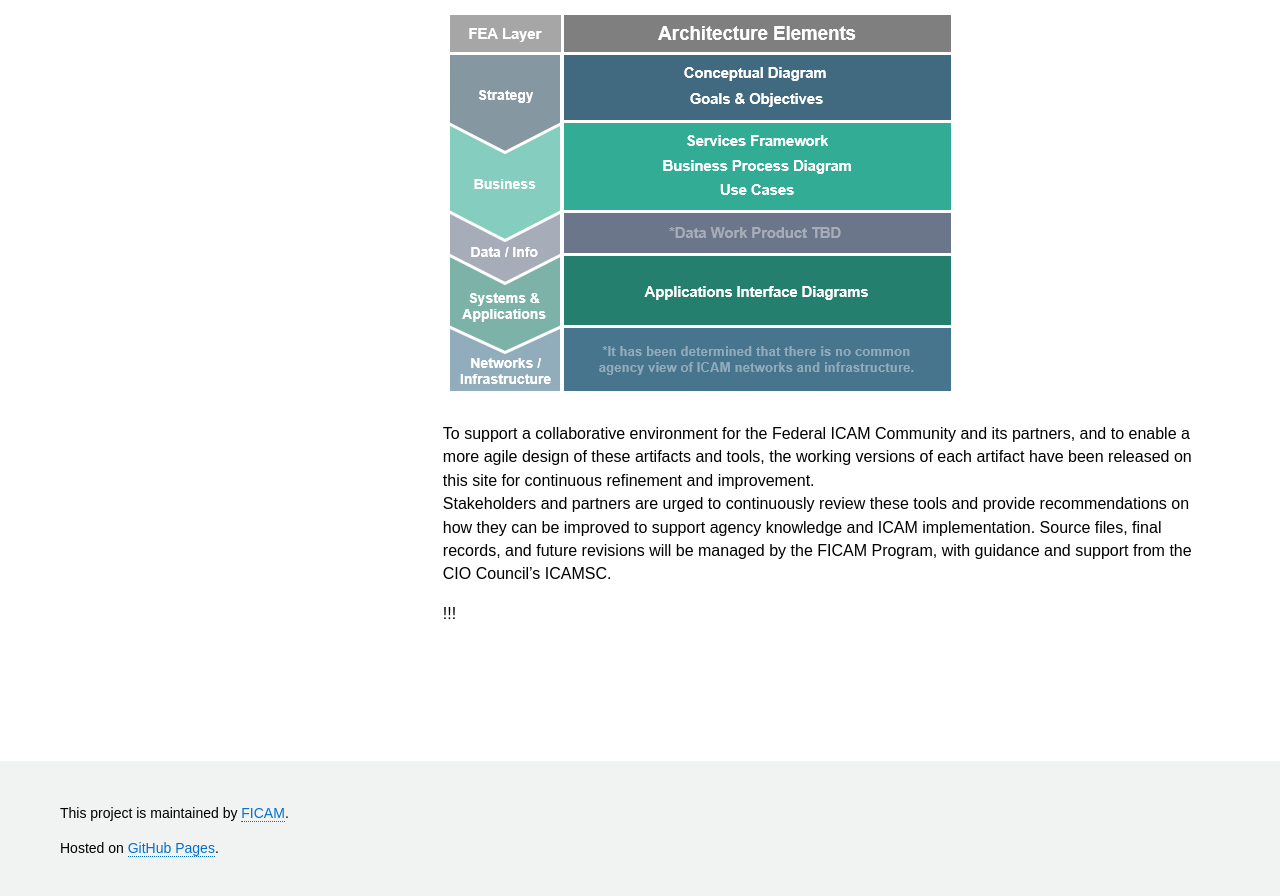
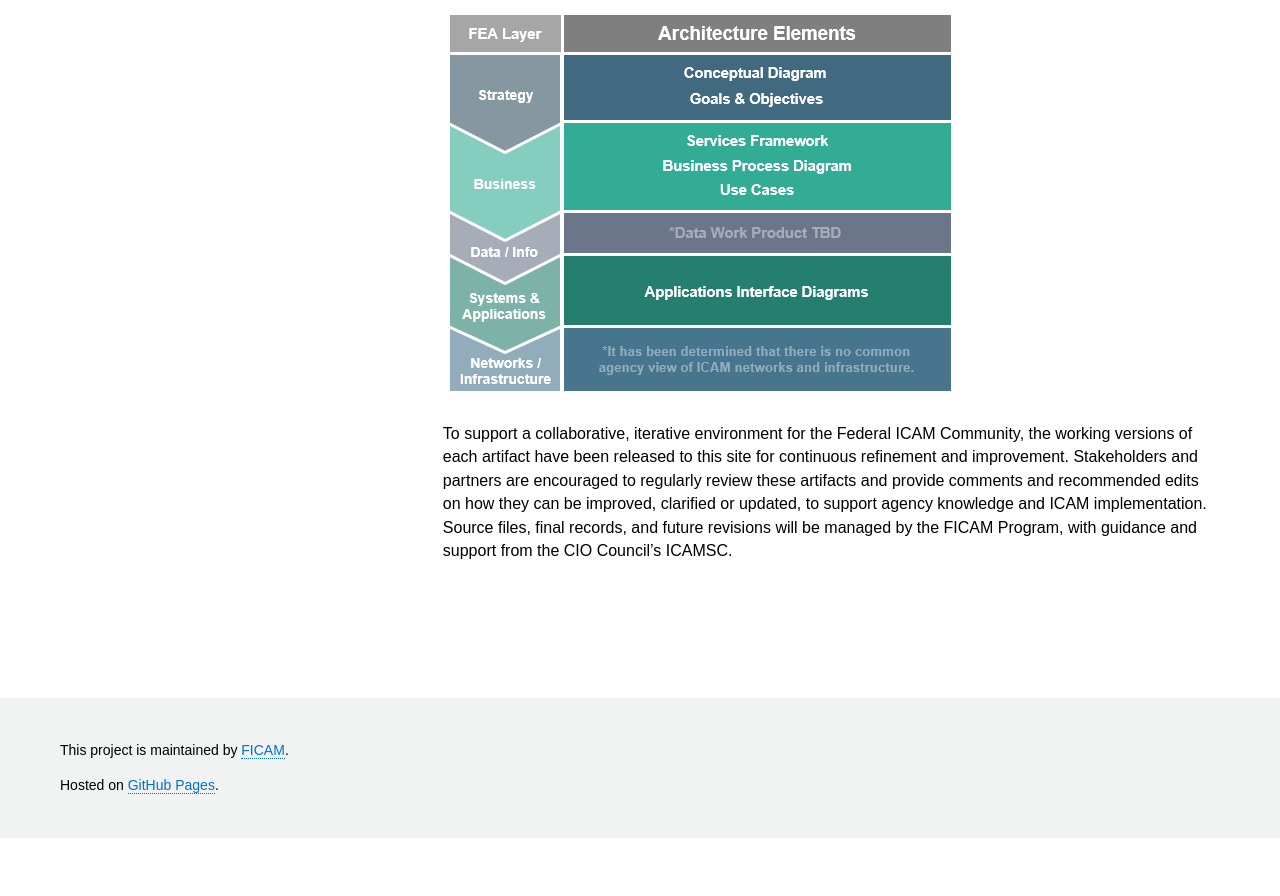
Before and after one commit to GSA/ficam-arch, a Jekyll site: the page built from pages/ficam_overview.md, in a window 1280 px wide and 900 px high, scrolled down 700 px. Shown: the top 896 px of the window. Built offline with Jekyll 4.4.1, drawn with Linux system fonts in a browser that asks for light colours; after the commit the page ends 1538 px from its top, so only the background shows below that.

Commit message:
Updated Overview text

```diff
--- a/pages/ficam_overview.md
+++ b/pages/ficam_overview.md
@@ -14,7 +14,4 @@ Each element of the updated Architecture aligns with one of the six sub-architec
 
 ![Image of FEA Mapping](../img/ArchSummary.png)
 
-To support a collaborative environment for the Federal ICAM Community and its partners, and to enable a more agile design of these artifacts and tools, the working versions of each artifact have been released on this site for continuous refinement and improvement.
-Stakeholders and partners are urged to continuously review these tools and provide recommendations on how they can be improved to support agency knowledge and ICAM implementation. Source files, final records, and future revisions will be managed by the FICAM Program, with guidance and support from the CIO Council’s ICAMSC.
-
-!!!
+To support a collaborative, iterative environment for the Federal ICAM Community, the working versions of each artifact have been released to this site for continuous refinement and improvement. Stakeholders and partners are encouraged to regularly review these artifacts and provide comments and recommended edits on how they can be improved, clarified or updated, to support agency knowledge and ICAM implementation. Source files, final records, and future revisions will be managed by the FICAM Program, with guidance and support from the CIO Council’s ICAMSC.
```
